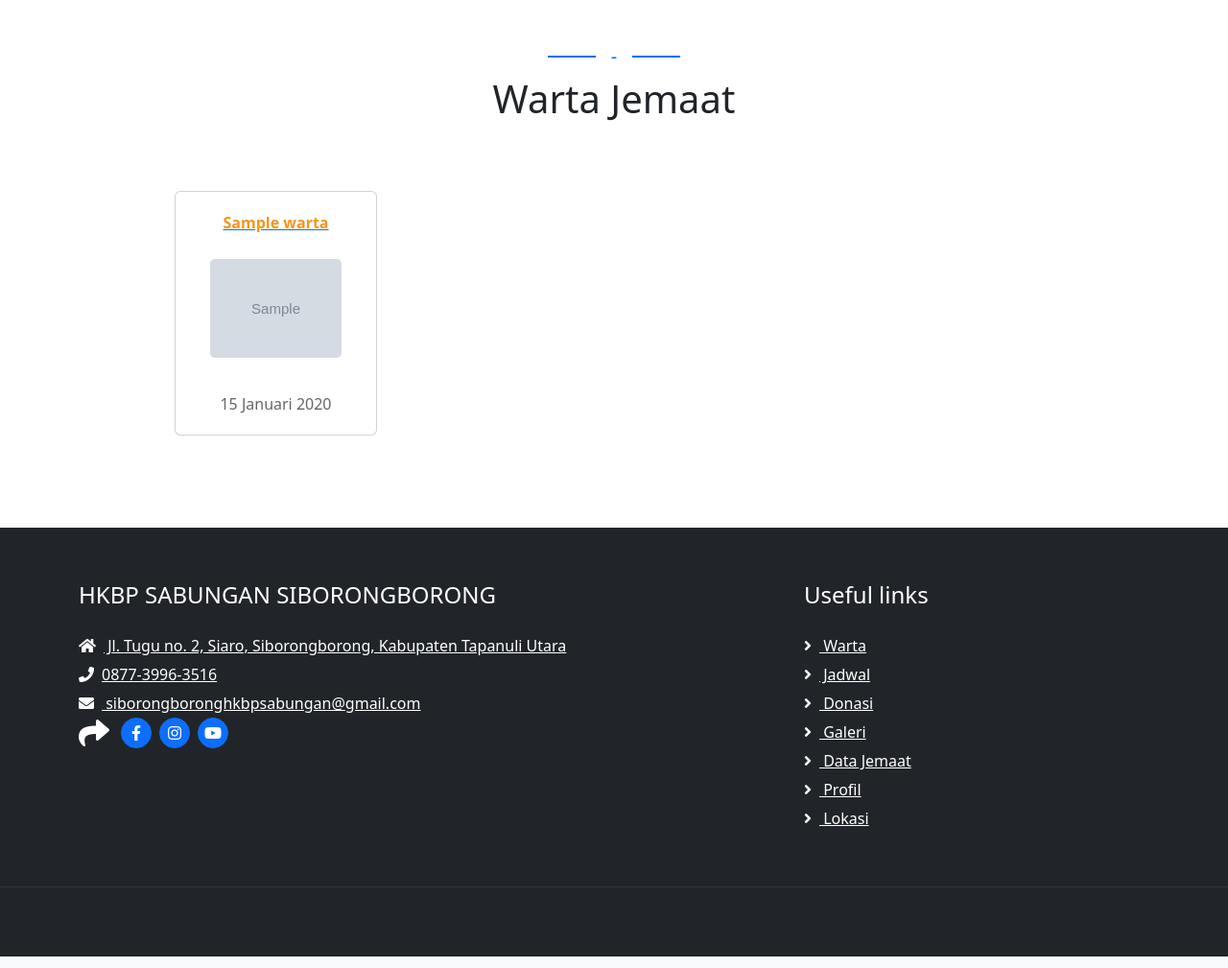
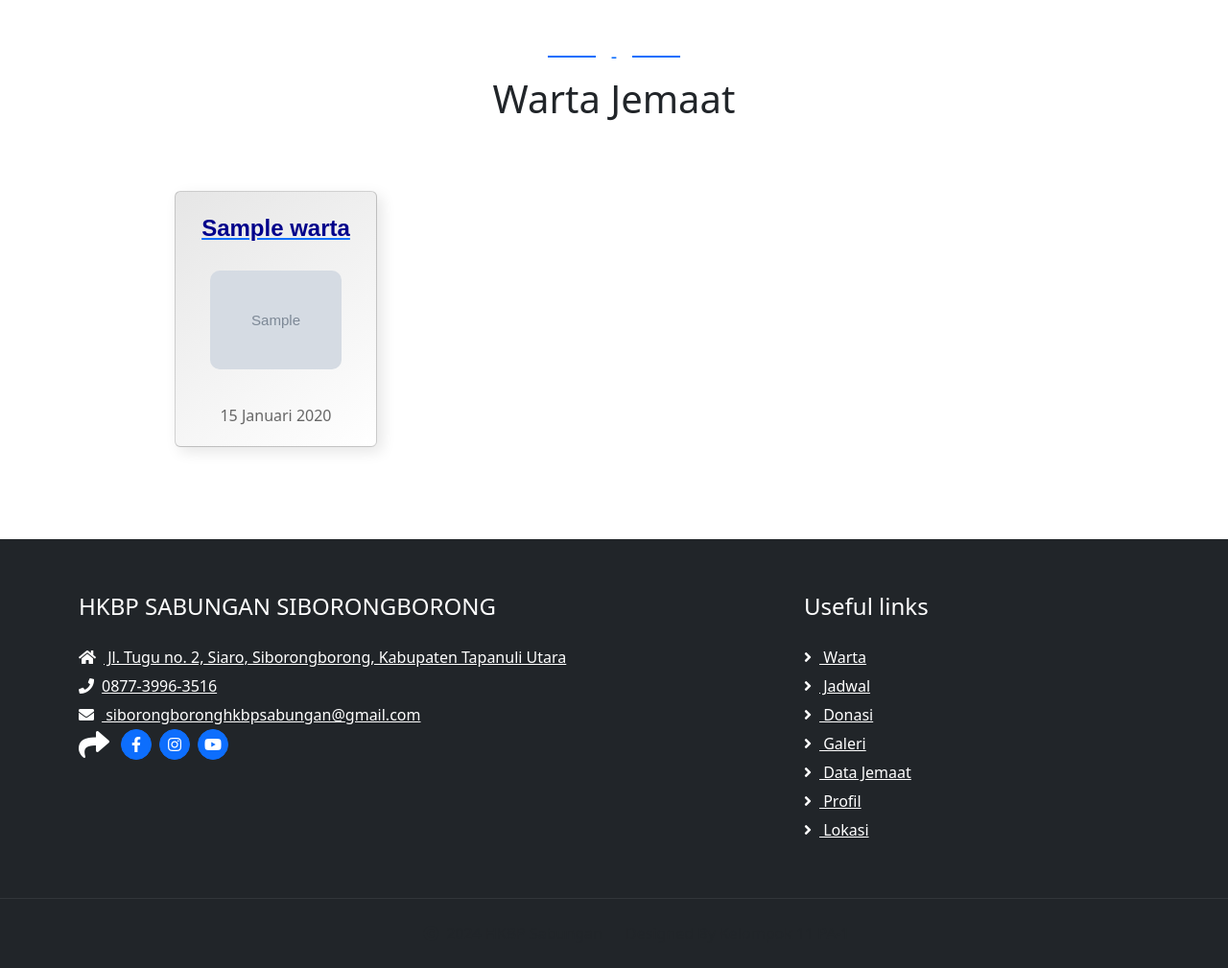
Before and after one commit to febiolahutagalung/PA1-KEL11, a Laravel app: page /warta in a window 1280 px wide; the page is wider, and only the part inside the window is pictured. Shown: the part 491-1500 px from the top of that part at 96% size. Run offline with Laravel 9, Linux system fonts and the light colour scheme; tables that the repository leaves empty hold one stand-in row (values such as "Sample post"); grey boxes marked "Sample" are stand-in pictures; some libraries are stand-ins or nearby versions.

Commit message:
lopyu oll

```diff
--- a/resources/views/tampilan/warta.blade.php
+++ b/resources/views/tampilan/warta.blade.php
@@ -8,7 +8,9 @@
     <style>
         .text-warta {
             font-weight: 700;
-            color: #F7941E;
+            color: #00008B; /* Warna biru tua */
+            font-family: Arial, sans-serif; /* Mengubah jenis font menjadi Arial */
+            font-size: 1.5rem; /* Ukuran font ditingkatkan, namun tidak terlalu besar */
             display: block;
             white-space: nowrap;
             overflow: hidden;
@@ -17,26 +19,31 @@
             margin-bottom: 10px;
         }
         .text-warta:hover {
-            color: #FFA343;
+            color: #0000CD; /* Warna hover biru lebih cerah */
         }
         .card {
-            background: #F1F2F2;
-            border-radius: 5px;
-            height: 350px; /* Increased height */
+            background: linear-gradient(145deg, #e6e6e6, #ffffff); /* Background gradient */
+            border-radius: 15px; /* Border radius ditingkatkan */
+            box-shadow: 5px 5px 15px rgba(0, 0, 0, 0.1); /* Box shadow untuk efek bayangan */
+            height: 350px; /* Tinggi ditingkatkan */
             display: flex;
             flex-direction: column;
             justify-content: space-between;
-            padding: 20px; /* Increased padding */
+            padding: 20px; /* Padding ditingkatkan */
             text-align: center;
+            transition: transform 0.3s ease; /* Efek transisi untuk hover */
+        }
+        .card:hover {
+            transform: scale(1.05); /* Efek zoom pada hover */
         }
         .img-fluid {
-            max-height: 200px; /* Increased height */
+            max-height: 200px; /* Tinggi ditingkatkan */
             object-fit: cover;
-            border-radius: 5px;
+            border-radius: 10px; /* Border radius pada gambar */
             margin-bottom: 10px;
         }
         .card-date {
-            font-size: 16px; /* Increased font size */
+            font-size: 16px; /* Ukuran font ditingkatkan */
             color: #666;
             margin-top: 10px;
         }
@@ -69,7 +76,7 @@
                     @php
                         $formattedDate = \Carbon\Carbon::parse($item->tanggal)->translatedFormat('d F Y');
                     @endphp
-                    <div class="col-lg-3 mt-4"> <!-- Changed column size to 3 to fit 4 cards per row -->
+                    <div class="col-lg-3 mt-4"> <!-- Ubah ukuran kolom menjadi 3 agar muat 4 kartu per baris -->
                         <div class="card">
                             <a href="{{ asset('assets/file-warta/'.$item->pdf ?? '') }}" download="{{ asset('assets/file-warta/'.$item->pdf ?? '') }}">
                                 <span class="text-warta">{{ $item->judul }}</span>
```
